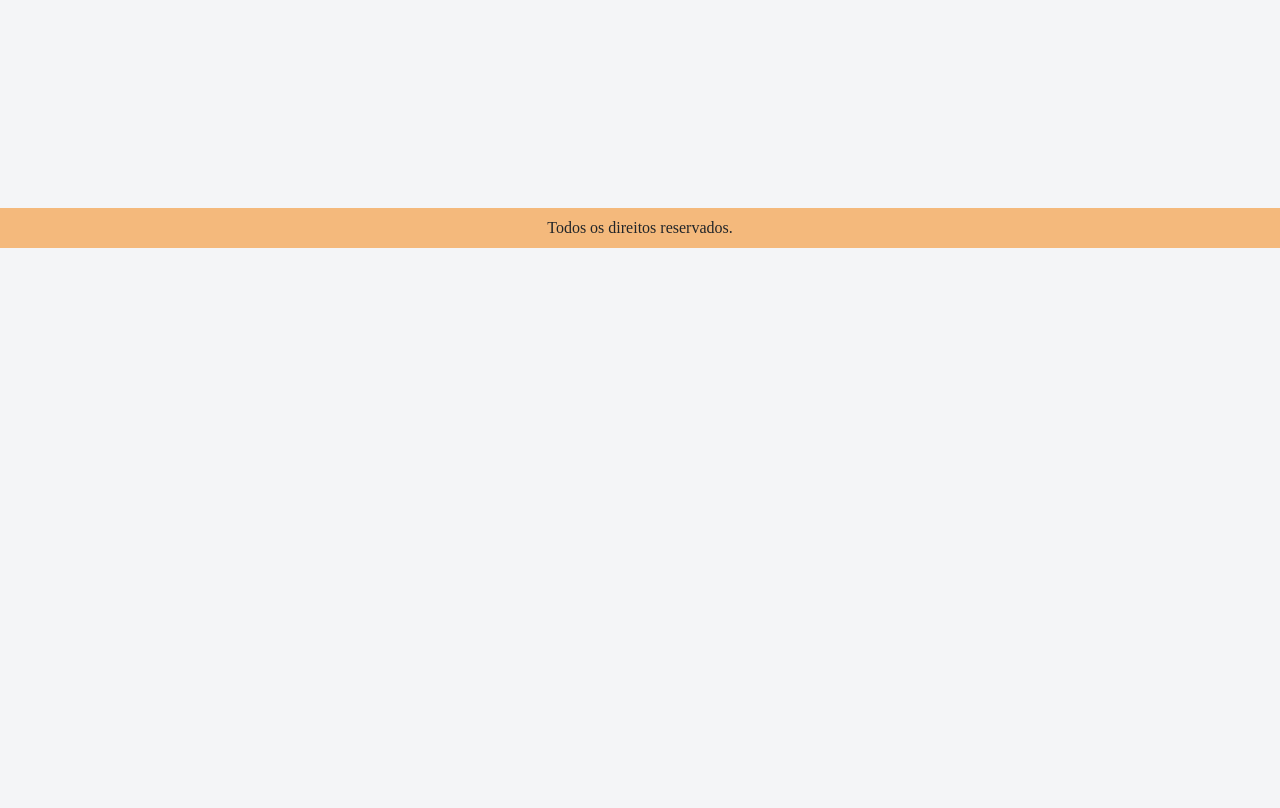
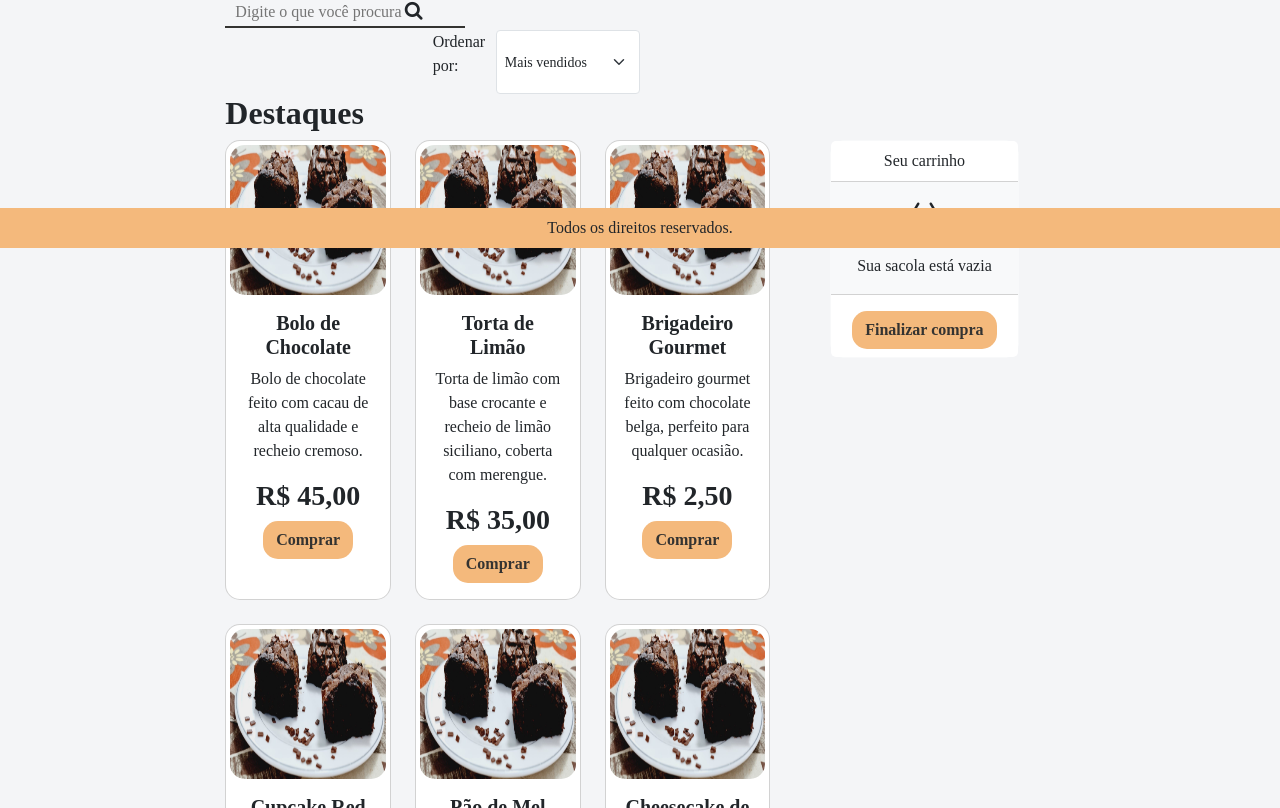
Before and after one commit to Adan-Marques/tosta_confeitaria, an Angular app in the folder api-front/: page /home in a window 1280 px wide. Before the commit this address led to /. Shown: the part 552-1360 px from the top of the page. Before the commit the page ends 800 px from the top, so only its background shows below. Built offline with nearby package versions, Linux system fonts and the light colour scheme; a web font is replaced by a local one.

Commit message:
implementacao do carrinho

```diff
--- a/api-front/src/app/app.routes.ts
+++ b/api-front/src/app/app.routes.ts
@@ -6,6 +6,7 @@
 export const routes: Routes = [
 
     {path:"", component:HomeComponent},
+    {path:"home", component:HomeComponent},
     {path:"login", component:LoginComponent},
     {path:"carrinho", component:CarrinhoComponent},
     {path:"detalhes/:id", component: DetalhesComponent},
--- a/api-front/src/app/carrinho/carrinho.component.html
+++ b/api-front/src/app/carrinho/carrinho.component.html
@@ -1,6 +1,4 @@
-<p>carrinho works!</p>
-
-<!-- <div class="container">
+<div class="container">
     <h1>Cesta de compras</h1>
     <div class="alert alert-warning" *ngIf="mensagem!=''">
         {{mensagem}}
@@ -16,9 +14,9 @@
         </thead>
         <tbody>
             <tr *ngFor="let item of lista">
-                <td>{{item.nomeProduto}}</td>
-                <td>{{item.qtd}}</td>
-                <td>R$ {{ formatarNumero(item.valor) }}</td>
+                <td>{{item.nome}}</td>
+                <td>{{item.quantidade}}</td>
+                <td>R$ {{ formatarNumero(item.preco) }}</td>
                 <td>R$ {{ formatarNumero(item.total) }}</td>
             </tr>
         </tbody>
@@ -27,12 +25,12 @@
                 <th>Total:</th>
                 <th></th>
                 <th></th>
-                <th>R$ {{ formatarNumero(totalCesta) }}</th>
+                <th>R$ {{ formatarNumero(totalCarrinho) }}</th>
             </tr>
         </tfoot>
     </table>
 
     <button class="btn btn-danger" (click)="limpar();">Limpar Cesta</button><br>
-    <button class="btn btn-success mt-3" (click)="redirectToVitrine();">Continuar comprando</button><br>
-    <button class="btn btn-primary mt-3" (click)="redirectToVitrine();">Finalizar compra</button>
-</div> -->
+    <button class="btn btn-success mt-3" (click)="redirectToHome();">Continuar comprando</button><br>
+    <button class="btn btn-primary mt-3">Finalizar compra</button>
+</div>
--- a/api-front/src/app/carrinho/carrinho.component.ts
+++ b/api-front/src/app/carrinho/carrinho.component.ts
@@ -1,10 +1,11 @@
 import { Component, OnInit } from '@angular/core';
 import { Item } from '../model/Item';
+import { CommonModule } from '@angular/common';
 
 @Component({
   selector: 'app-carrinho',
   standalone: true,
-  imports: [],
+  imports: [CommonModule],
   templateUrl: './carrinho.component.html',
   styleUrl: './carrinho.component.css'
 })
@@ -31,14 +32,14 @@
     }
   }
 
-  // limpar(){
-  //   this.lista = [];
-  //   localStorage.removeItem("cesta");
-  // }
+  limpar(){
+    this.lista = [];
+    localStorage.removeItem("carrinho");
+  }
 
-  // redirectToVitrine(){
-  //   window.location.href="./vitrine";
-  // }
+  redirectToHome(){
+    window.location.href="./home";
+  }
 
   formatarNumero(numero:number) {
     if (typeof numero !== 'number') {
--- a/api-front/src/app/detalhes/detalhes.component.html
+++ b/api-front/src/app/detalhes/detalhes.component.html
@@ -10,6 +10,6 @@
         <p class="card-text">{{ produto.descricao }}</p>
     </div>
     <div class="card-footer">
-        <button class="btn botao mt-2 d-block mx-auto">Adicionar ao carrinho</button>
+        <button class="btn botao mt-2 d-block mx-auto" (click)="comprar(produto);">Adicionar ao carrinho</button>
     </div>
 </div>
--- a/api-front/src/app/detalhes/detalhes.component.ts
+++ b/api-front/src/app/detalhes/detalhes.component.ts
@@ -4,6 +4,7 @@
 import { CommonModule } from '@angular/common';
 import { HomeComponent } from '../home/home.component';
 import { Produto } from '../model/Produto';
+import { Item } from '../model/Item';
 
 @Component({
   selector: 'app-detalhes',
@@ -55,4 +56,26 @@
   //   );
   // }
 
+  public comprar(produto: Produto) {
+    let novo: Item = new Item();
+    novo.id = produto.id;
+    novo.nome = produto.nome;
+    novo.preco = produto.preco;
+
+    //TODO: arrumar seleção de quantidade
+    novo.quantidade = 1;
+    novo.total = (produto.preco) * (novo.quantidade);
+    let lista: Item[] = [];
+    let json = localStorage.getItem("carrinho");
+    if (json == null) {
+      lista.push(novo);
+      console.log(JSON.stringify(lista));
+    } else {
+      lista = JSON.parse(json);
+      lista.push(novo);
+    }
+    localStorage.setItem("carrinho", JSON.stringify(lista));
+    window.location.href = "./carrinho";
+  }
+
 }
--- a/api-front/src/app/home/home.component.html
+++ b/api-front/src/app/home/home.component.html
@@ -40,8 +40,8 @@
                     <div class="card-body">
                         <h5 class="card-title"><b>{{item.nome}}</b></h5>
                         <p class="card-text">{{item.descricao}}</p>
-                        <h3><b>R$ {{item.preco}}</b></h3>
-                        <button class="btn botao mt-2 d-block mx-auto"><b>Comprar</b></button>
+                        <h3><b>R$ {{ formatarNumero(item.preco) }}</b></h3>
+                        <button class="btn botao mt-2 d-block mx-auto" (click)="comprar(item);"><b>Comprar</b></button>
                     </div>
                 </div>
             </div>
--- a/api-front/src/app/home/home.component.ts
+++ b/api-front/src/app/home/home.component.ts
@@ -1,6 +1,8 @@
 import { Component } from '@angular/core';
 import { ProdutoService } from '../service/produto.service';
 import { CommonModule } from '@angular/common';
+import { Item } from '../model/Item';
+import { Produto } from '../model/Produto';
 
 @Component({
   selector: 'app-home',
@@ -15,5 +17,34 @@
 
   public lista = this.produtoService.getListProdutos();
 
+  formatarNumero(numero:number) {
+    if (typeof numero !== 'number') {
+        return ''; // trata valores não numéricos
+    }
+    // Formata o número para o padrão brasileiro
+    return numero.toFixed(2).replace('.', ',');
+  }
+
+  public comprar(produto: Produto) {
+    let novo: Item = new Item();
+    novo.id = produto.id;
+    novo.nome = produto.nome;
+    novo.preco = produto.preco;
+
+    //TODO: arrumar seleção de quantidade
+    novo.quantidade = 1;
+    novo.total = (produto.preco) * (novo.quantidade);
+    let lista: Item[] = [];
+    let json = localStorage.getItem("carrinho");
+    if (json == null) {
+      lista.push(novo);
+      console.log(JSON.stringify(lista));
+    } else {
+      lista = JSON.parse(json);
+      lista.push(novo);
+    }
+    localStorage.setItem("carrinho", JSON.stringify(lista));
+    window.location.href = "./carrinho";
+  }
 
 }
--- a/api-front/src/app/model/Item.ts
+++ b/api-front/src/app/model/Item.ts
@@ -2,6 +2,6 @@
     id:number = 0;
     nome:String = "";
     preco:number = 0;
-    quantidade:string = "";
+    quantidade:number = 1;
     total:number = 0;
 }
```
